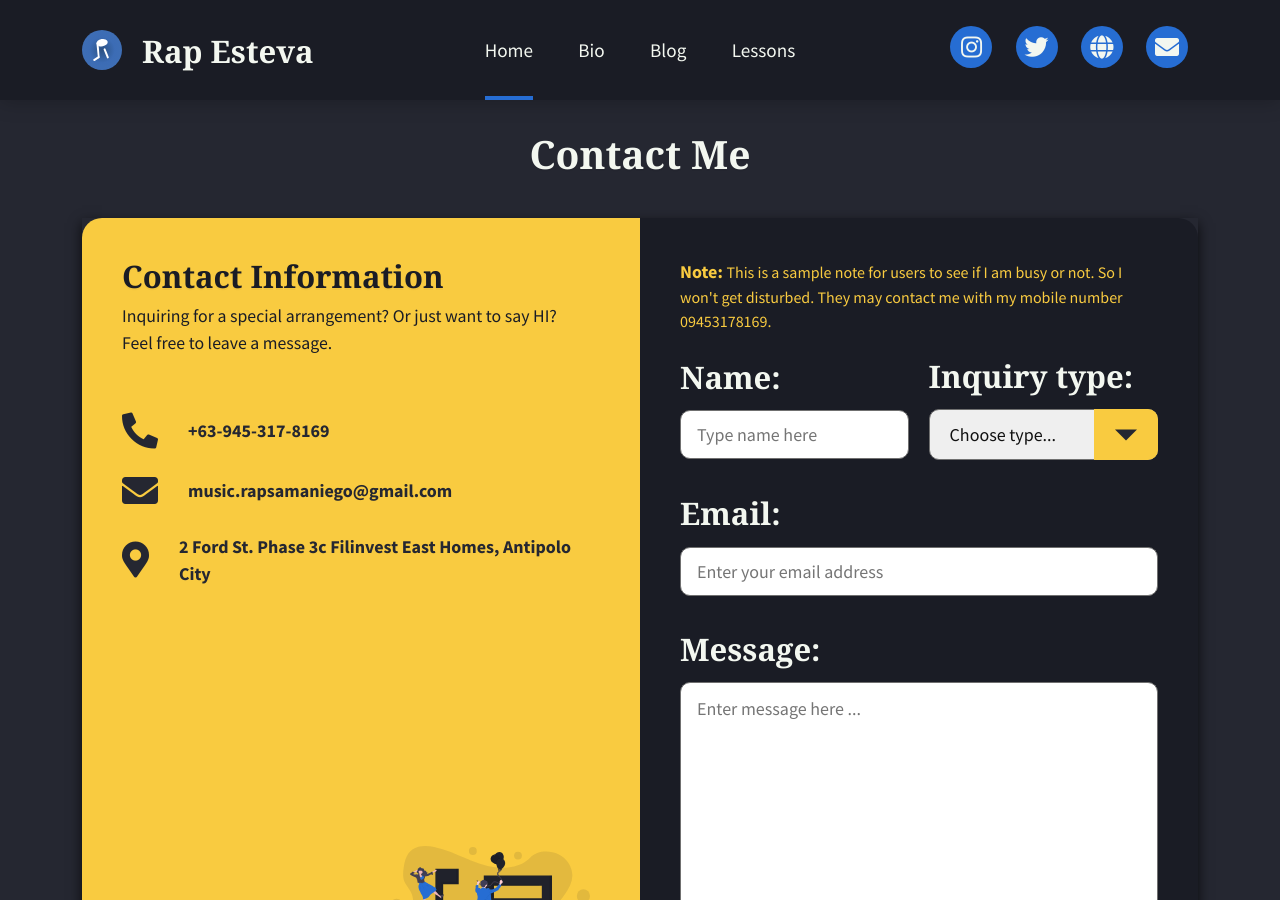
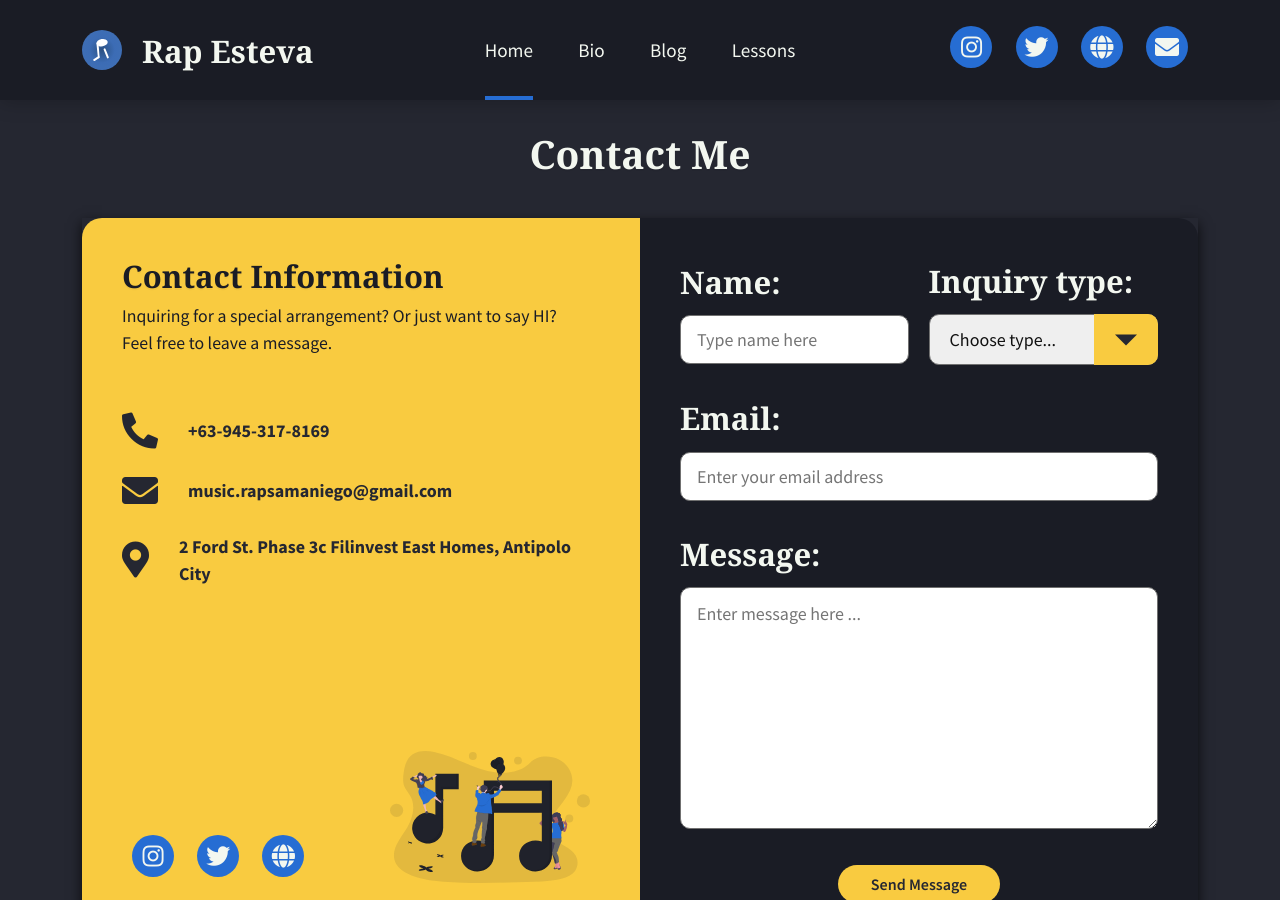
Before and after one commit to rapsamaniego27/music-profile, a Jekyll site: the page built from index.html, in a window 1280 px wide and 900 px high, scrolled down 1957 px. Built offline with Jekyll 4.4.1, drawn with Linux system fonts in a browser that asks for light colours; nearby versions of some CDN libraries; some web fonts are replaced.

Commit message:
Update Pages “note”

```diff
--- a/_data/note.yml
+++ b/_data/note.yml
@@ -1,2 +1 @@
-content: This is a sample note for users to see if I am busy or not. So I won't
-  get disturbed. They may contact me with my mobile number 09453178169.
+content: ""
```
